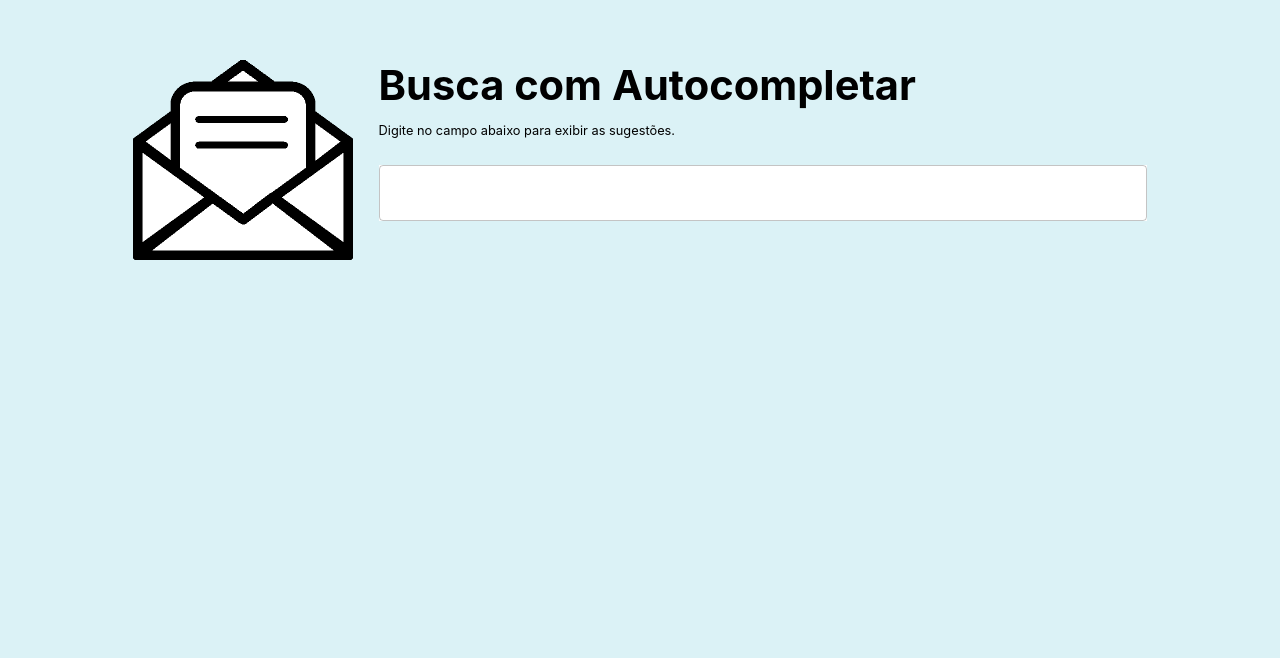
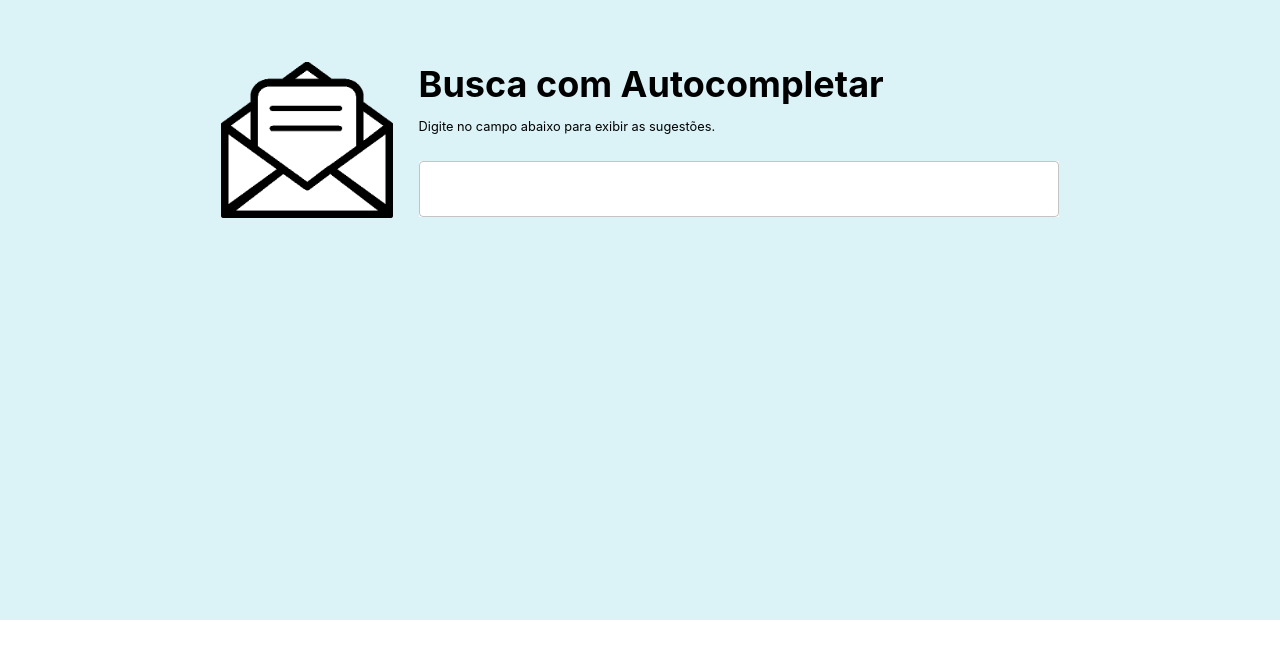
Before and after one commit to JeanExtreme002/Autocomplete, a React (Create React App) app in the folder front/: page / in a window 1280 px wide. Shown: the part 180-838 px from the top of the page. After the commit the page ends 800 px from the top, so only its background shows below. Built offline with nearby package versions, Linux system fonts and the light colour scheme.

Commit message:
Fixed image size

```diff
--- a/front/src/components/App.css
+++ b/front/src/components/App.css
@@ -11,12 +11,11 @@
   justify-content: center;
   font-size: calc(10px + 2vmin);
   color: white;
-  padding: 20px;
 }
 
 .container {
   display: flex;
-  height: 25vh;
+  height: calc(6vh + 2vw + max(1vw, 12px) + 70px);
   margin-bottom: 20vh;
 }
 
@@ -33,12 +32,12 @@
 }
 
 .container .content h2 {
-  font-size: calc(2vh + 2vw);
+  font-size: calc(0.5vh + 2.5vw);
   margin: 0;
 }
 
 .container .content small {
-  font-size: max(1vw, 12px);
+  font-size: max(1vw, 10px);
 }
 
 .container .content #search-box {
--- a/front/src/components/SearchBox.jsx
+++ b/front/src/components/SearchBox.jsx
@@ -32,13 +32,13 @@ export default function SearchBox() {
   };
 
   return (
-    <Autocomplete id="autocomplete" sx={{ width: "60vw" }}
+    <Autocomplete id="autocomplete" sx={{ width: "50vw" }}
       options={options}
       freeSolo
       autoHighlight
       onInputChange={onInputChange}
       renderInput={(params) => (
-        <TextField {...params} />
+        <TextField {...params} InputProps={{}}/>
       )}
       ListboxProps={{
         style: {
```
